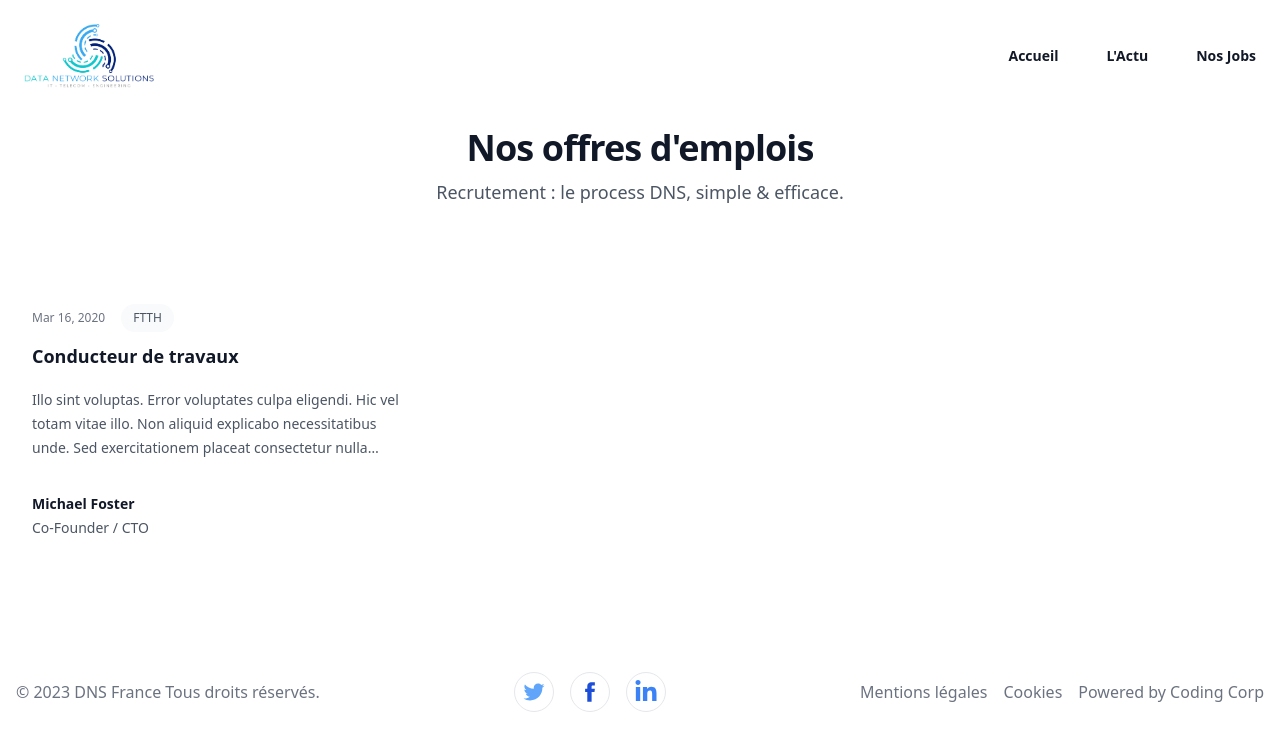
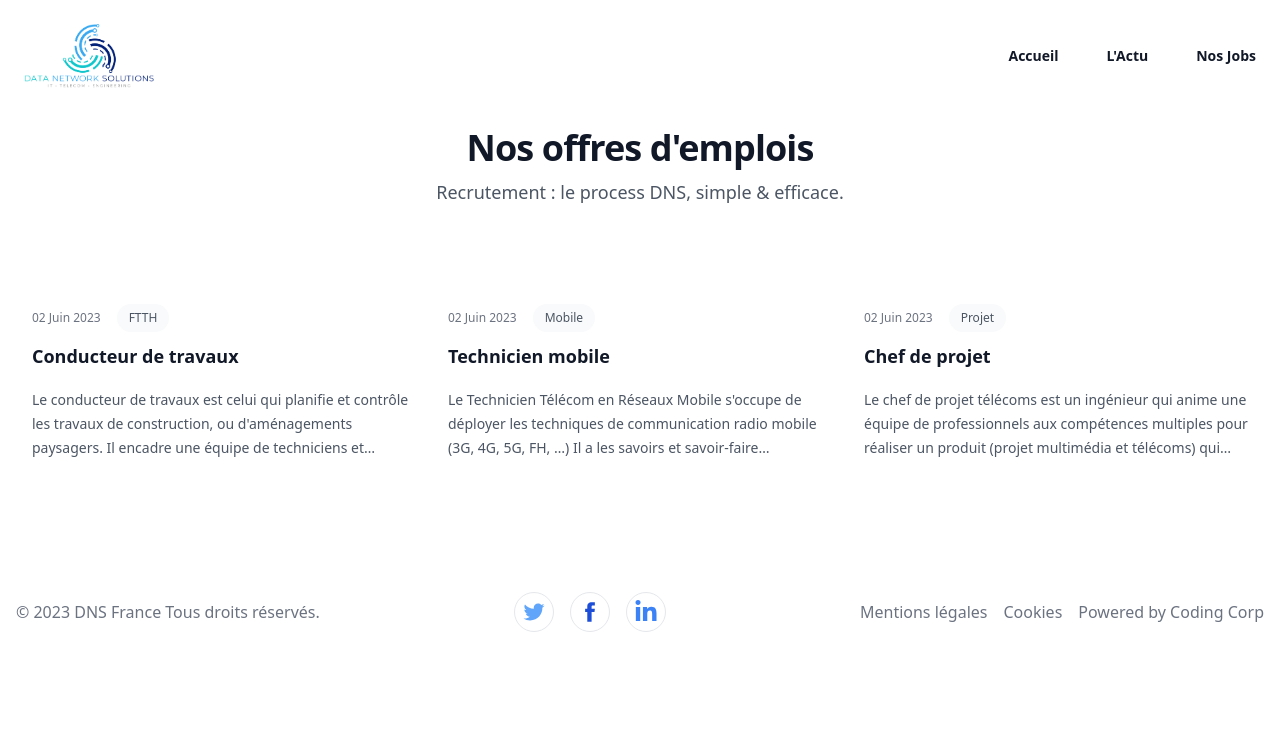
Before and after one commit to mohamedehn/dnsfrance, a Next.js app: page /jobs in a window 1280 px wide. Shown: the top 750 px of the page. Built offline with nearby package versions, Linux system fonts and the light colour scheme.

Commit message:
Adding jobs content and some styles

```diff
--- a/components/Navbar.jsx
+++ b/components/Navbar.jsx
@@ -4,23 +4,23 @@ import logo from "../public/assets/logo.png"
 
 import { Fragment, useState } from 'react'
 import { Dialog, Popover, Transition } from '@headlessui/react'
-import {ArrowPathIcon, Bars3Icon, ChartPieIcon, CursorArrowRaysIcon, FingerPrintIcon, SquaresPlusIcon, XMarkIcon,} from '@heroicons/react/24/outline'
-import { ChevronDownIcon } from '@heroicons/react/20/solid'
+import {TagIcon, Bars3Icon, BoltIcon, RssIcon, SunIcon, SquaresPlusIcon, XMarkIcon,} from '@heroicons/react/24/outline'
+import { ChevronDownIcon } from '@heroicons/react/20/solid';
 import Link from "next/link";
 
 const group = [
   { name: 'A Propos de DNS',
     description: 'Tout savoir sur le groupe DNS',
     href: '#about',
-    icon: ChartPieIcon },
+    icon: TagIcon },
   { name: 'Green Energy Solutions',
     description: "Conseils, études et travaux en matière d'économie énergétique",
     href: '#ges',
-    icon: CursorArrowRaysIcon },
+    icon: SunIcon },
   { name: 'DNS France',
     description: "Conseil et d’ingénierie spécialisée dans la transition digitale & énergétique",
     href: '#dns',
-    icon: FingerPrintIcon },
+    icon: RssIcon },
   { name: 'DNS Foundation',
     description: "DNS place l'humain au coeur de ses valeurs",
     href: '/foundation',
@@ -89,7 +89,7 @@ export default function Navbar() {
                       className="group relative flex gap-x-6 rounded-lg p-4 text-sm leading-6 hover:bg-gray-50"
                     >
                       <div className="mt-1 flex h-11 w-11 flex-none items-center justify-center rounded-lg bg-gray-50 group-hover:bg-white">
-                        <item.icon className="h-6 w-6 text-gray-600 group-hover:text-indigo-600" aria-hidden="true" />
+                        <item.icon className="h-6 w-6 text-gray-600 group-hover:text-blue-500" aria-hidden="true" />
                       </div>
                       <div className="flex-auto">
                         <a href={item.href} className="block font-semibold text-gray-900">
--- a/pages/confirmation.jsx
+++ b/pages/confirmation.jsx
@@ -1,14 +1,15 @@
 import React from "react";
 import Link from "next/link";
+import Footer from "@/components/Footer";
 
 //mt-6 text-lg leading-8 text-gray-300
 
 function Confirmation (){
 
     return(
-        <div className="bg-white h-screen text-justify pt-10">
+        <div className="bg-white h-screen text-justify pt-20 w-[90%] justify-center mx-auto md:pt-10">
             <div className="prose prose-lg prose-indigo text-gray-900 lg:max-w-none sm:mx-auto sm:max-w-xl sm:text-lg md:text-xl lg:mx-0
-            text-justify">
+            text-justify h-[68vh]">
                 <div>
                     <p className="text-gray-900 font-semibold flex mx-auto w-auto justify-center pb-10 text-2xl pt-24">
                         Formulaire envoyé avec succès !
@@ -26,6 +27,7 @@ function Confirmation (){
                     <p className="flex mx-auto w-auto justify-center pb-6 text-lg leading-8 text-gray-500">A bientôt !</p>
                 </div>
             </div>
+            <Footer/>
         </div>
     )
 };
--- a/pages/jobs.jsx
+++ b/pages/jobs.jsx
@@ -2,26 +2,9 @@ import React from "react";
 import Image from "next/image";
 import working from "../public/assets/working.avif"
 import Footer from "@/components/Footer";
+import posts from "../public/data.json";
+import Link from "next/link";
 
-const posts = [
-    {
-      id: 1,
-      title: 'Conducteur de travaux',
-      href: '#',
-      description:
-        'Illo sint voluptas. Error voluptates culpa eligendi. Hic vel totam vitae illo. Non aliquid explicabo necessitatibus unde. Sed exercitationem placeat consectetur nulla deserunt vel. Iusto corrupti dicta.',
-      imageUrl: working,
-      date: 'Mar 16, 2020',
-      datetime: '2020-03-16',
-      category: { title: 'FTTH', href: '#' },
-      author: {
-        name: 'Michael Foster',
-        role: 'Co-Founder / CTO',
-        href: '#',
-      },
-    },
-    // More posts...
-  ]
 
   export default function Jobs() {
     return (
@@ -41,6 +24,8 @@ const posts = [
                     src={post.imageUrl}
                     alt="/"
                     className="aspect-[16/9] w-full rounded-2xl bg-gray-100 object-cover sm:aspect-[2/1] lg:aspect-[3/2]"
+                    width={140}
+                    height={140}
                   /> */}
                   <div className="absolute inset-0 rounded-2xl ring-1 ring-inset ring-gray-900/10" />
                 </div>
@@ -58,24 +43,12 @@ const posts = [
                   </div>
                   <div className="group relative">
                     <h3 className="mt-3 text-lg font-semibold leading-6 text-gray-900 group-hover:text-gray-600">
-                      <a href={post.href}>
+                      <Link href="/jobDescription/[id]" as="/jobDescription/1" key={post.id}>
                         <span className="absolute inset-0" />
                         {post.title}
-                      </a>
+                      </Link>
                     </h3>
                     <p className="mt-5 line-clamp-3 text-sm leading-6 text-gray-600">{post.description}</p>
-                  </div>
-                  <div className="relative mt-8 flex items-center gap-x-4">
-                    {/* <Image src={post.author.imageUrl} alt="" className="h-10 w-10 rounded-full bg-gray-100" /> */}
-                    <div className="text-sm leading-6">
-                      <p className="font-semibold text-gray-900">
-                        <a href={post.author.href}>
-                          <span className="absolute inset-0" />
-                          {post.author.name}
-                        </a>
-                      </p>
-                      <p className="text-gray-600">{post.author.role}</p>
-                    </div>
                   </div>
                 </div>
               </article>
--- /dev/null
+++ b/public/data.json
@@ -0,0 +1,36 @@
+
+[
+    {
+      "id": 1,
+      "title": "Conducteur de travaux",
+      "href": "#",
+      "description":
+        "Le conducteur de travaux est celui qui planifie et contrôle les travaux de construction, ou d'aménagements paysagers. Il encadre une équipe de techniciens et d'ouvriers avec l'aide d'un ou plusieurs chefs de chantier.",
+      "imageUrl": "https://www.google.com/url?sa=i&url=https%3A%2F%2Fwww.phd-consulting.com%2Frecrutement&psig=AOvVaw3PwYLGdxYnrSGS78rd8V8E&ust=1685966416561000&source=images&cd=vfe&ved=0CBEQjRxqFwoTCIiX2bzIqf8CFQAAAAAdAAAAABAE",
+      "date": "02 Juin 2023",
+      "datetime": "2023-06-02",
+      "category": { "title": "FTTH", "href": "#" }
+    },
+    {
+      "id": 2,
+      "title": "Technicien mobile",
+      "href": "#",
+      "description":
+        "Le Technicien Télécom en Réseaux Mobile s'occupe de déployer les techniques de communication radio mobile (3G, 4G, 5G, FH, …) Il a les savoirs et savoir-faire spécifiques à la création et à la maintenance des infrastructures et des équipements des réseaux mobiles des opérateurs.",
+      "imageUrl": "https://www.google.com/url?sa=i&url=https%3A%2F%2Fwww.phd-consulting.com%2Frecrutement&psig=AOvVaw3PwYLGdxYnrSGS78rd8V8E&ust=1685966416561000&source=images&cd=vfe&ved=0CBEQjRxqFwoTCIiX2bzIqf8CFQAAAAAdAAAAABAE",
+      "date": "02 Juin 2023",
+      "datetime": "2023-06-02",
+      "category": { "title": "Mobile", "href": "#" }
+    },
+    {
+      "id": 3,
+      "title": "Chef de projet",
+      "href": "#",
+      "description":
+        "Le chef de projet télécoms est un ingénieur qui anime une équipe de professionnels aux compétences multiples pour réaliser un produit (projet multimédia et télécoms) qui leur est confié. Il joue le rôle d'une interface entre les équipes éditoriales et informatiques et doit maîtriser les délais et les coûts. C’est lui qui définit l'architecture globale d'un nouveau produit (téléphone portable, visiophone, par exemple) et supervise la production.",
+      "imageUrl": "https://www.google.com/url?sa=i&url=https%3A%2F%2Fwww.phd-consulting.com%2Frecrutement&psig=AOvVaw3PwYLGdxYnrSGS78rd8V8E&ust=1685966416561000&source=images&cd=vfe&ved=0CBEQjRxqFwoTCIiX2bzIqf8CFQAAAAAdAAAAABAE",
+      "date": "02 Juin 2023",
+      "datetime": "2023-06-02",
+      "category": { "title": "Projet", "href": "#" }
+    }
+  ]
```
Also changed, not shown: next.config.js (+13 -2 lines), pages/jobDescription.jsx (added, +70 -0 lines).
